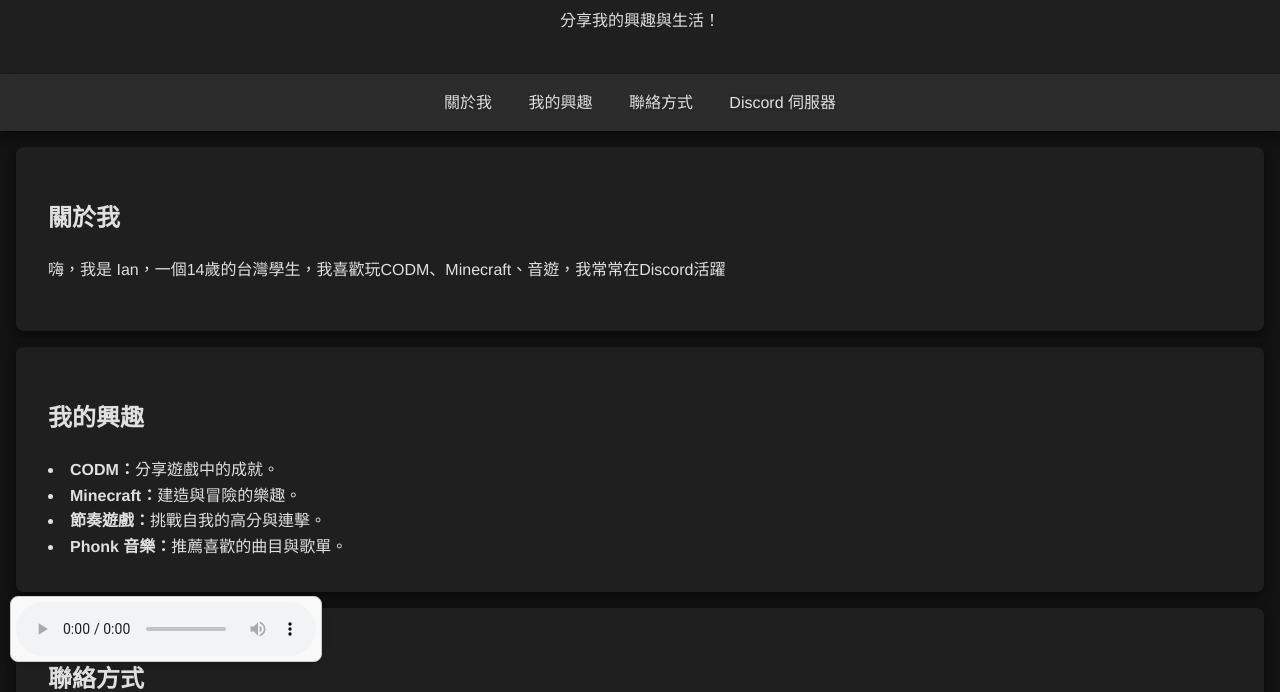
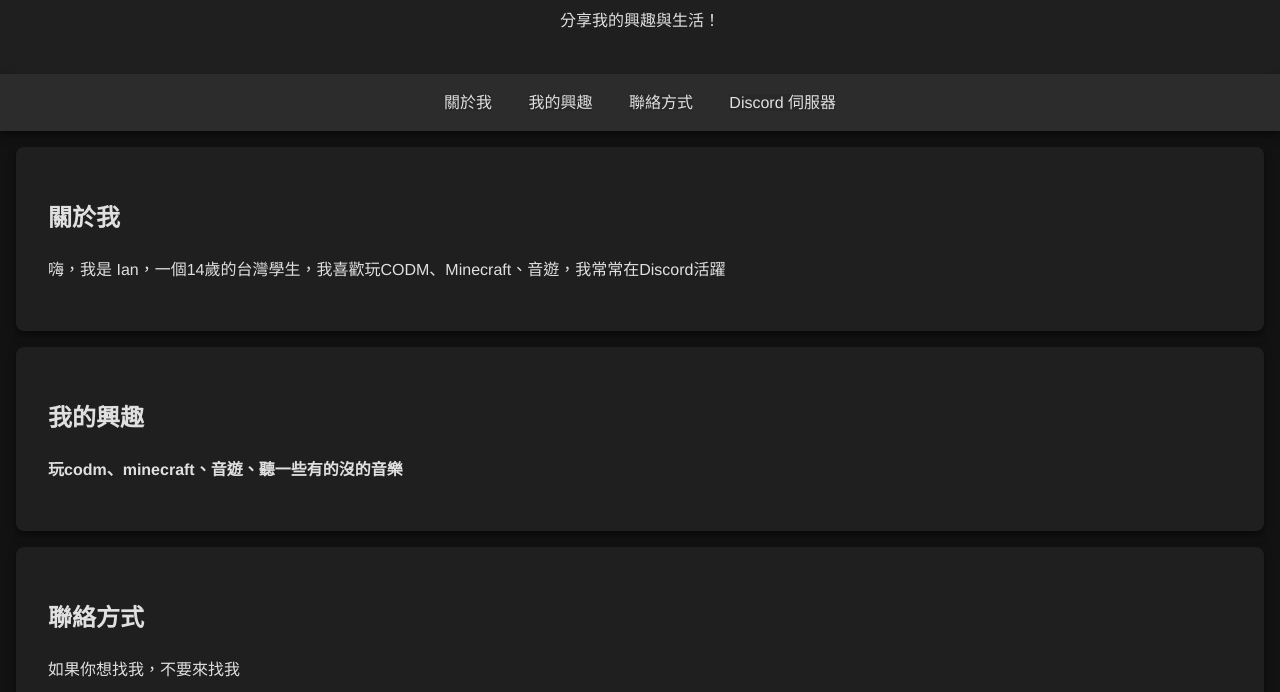
Before and after one commit to Ian-bug/ian.github.io, a plain HTML site: page index.html in a window 1280 px wide. Shown: the part 110-802 px from the top of the page. Drawn offline with Linux system fonts and the light colour scheme.

Commit message:
Add files via upload

```diff
--- a/index.html
+++ b/index.html
@@ -27,10 +27,7 @@
 
     <section id="interests" class="fade-in">
         <h2>我的興趣</h2>
-            <li><strong>CODM：</strong>分享遊戲中的成就。</li>
-            <li><strong>Minecraft：</strong>建造與冒險的樂趣。</li>
-            <li><strong>節奏遊戲：</strong>挑戰自我的高分與連擊。</li>
-            <li><strong>Phonk 音樂：</strong>推薦喜歡的曲目與歌單。</li>
+            <p><strong>玩codm、minecraft、音遊、聽一些有的沒的音樂</strong></p>
         </ul>
     </section>
 
@@ -53,12 +50,6 @@
         </div>
 
     <button id="back-to-top">返回頂部</button>
-
-    <div style="position: fixed; bottom: 10px; left: 10px;">
-        <audio controls id="audio">
-            <source src="Rick Astley - Never Gonna Give You Up (Official Music Video) [dQw4w9WgXcQ].opus" type="audio/ogg">
-        </audio>
-    </div>
 
     <script>
         document.querySelectorAll('nav a').forEach(anchor => {
--- a/style.css
+++ b/style.css
@@ -40,7 +40,7 @@ header {
     /* 文字居中 */
     text-align: center;
     /* 下滑動畫 */
-    animation: slideDown 1s ease-in-out;
+    animation: slideDown 1s cubic-bezier(0.82, 0.01, 0.26, 0.94);
     /* 陰影效果 */
     box-shadow: 0 4px 8px rgba(0, 0, 0, 0.5);
 }
@@ -56,7 +56,7 @@ nav {
     /* 文字居中 */
     text-align: center;
     /* 下滑動畫 */
-    animation: slideDown 1s ease-in-out;
+    animation: slideDown 1s cubic-bezier(0.82, 0.01, 0.26, 0.94);
     /* 陰影效果 */
     box-shadow: 0 4px 8px rgba(0, 0, 0, 0.5);
 }
@@ -223,22 +223,6 @@ a:active {
     color: #ff4500; /* 設置活動中的超連結顏色 */
 }
 
-/* audio 元素樣式 */
-audio {
-    /* 邊框設置 */
-    border: 1px solid #ccc;
-    /* 圓角邊框 */
-    border-radius: 8px;
-    /* 背景顏色 */
-    background-color: #f9f9f9;
-    /* 內邊距設置 */
-    padding: 5px;
-    /* 陰影效果 */
-    box-shadow: 0 4px 8px rgba(0, 0, 0, 0.1);
-    /* 外邊距設置 */
-    margin: 10px 0;
-}
-
 /* 淡入動畫 */
 @keyframes fadeIn {
     from {
@@ -302,9 +286,4 @@ audio {
         width: 100%;
         padding: 0.5rem;
     }
-
-    audio {
-        /* 調整邊框大小 */
-        border: 1;
-    }
 }
```
